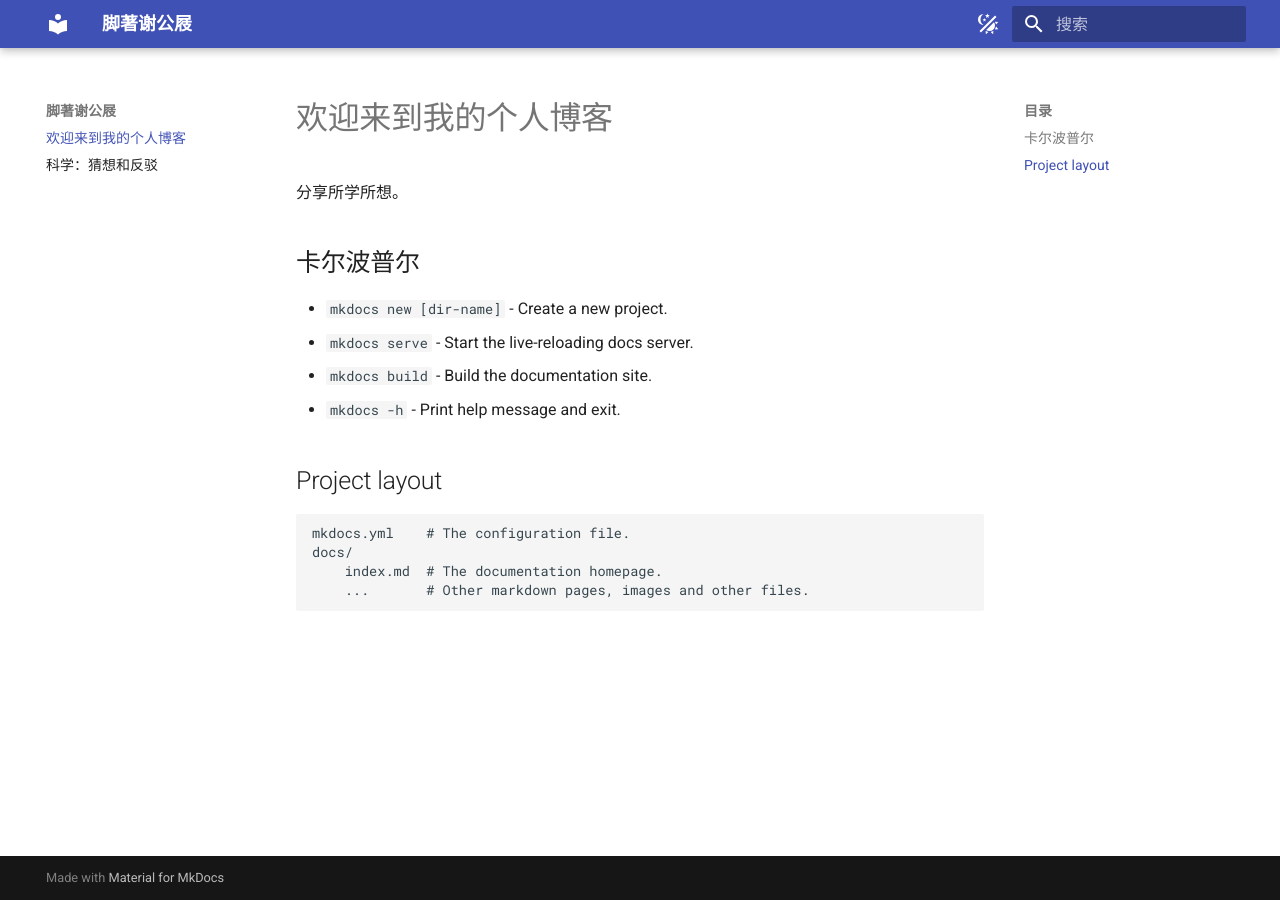
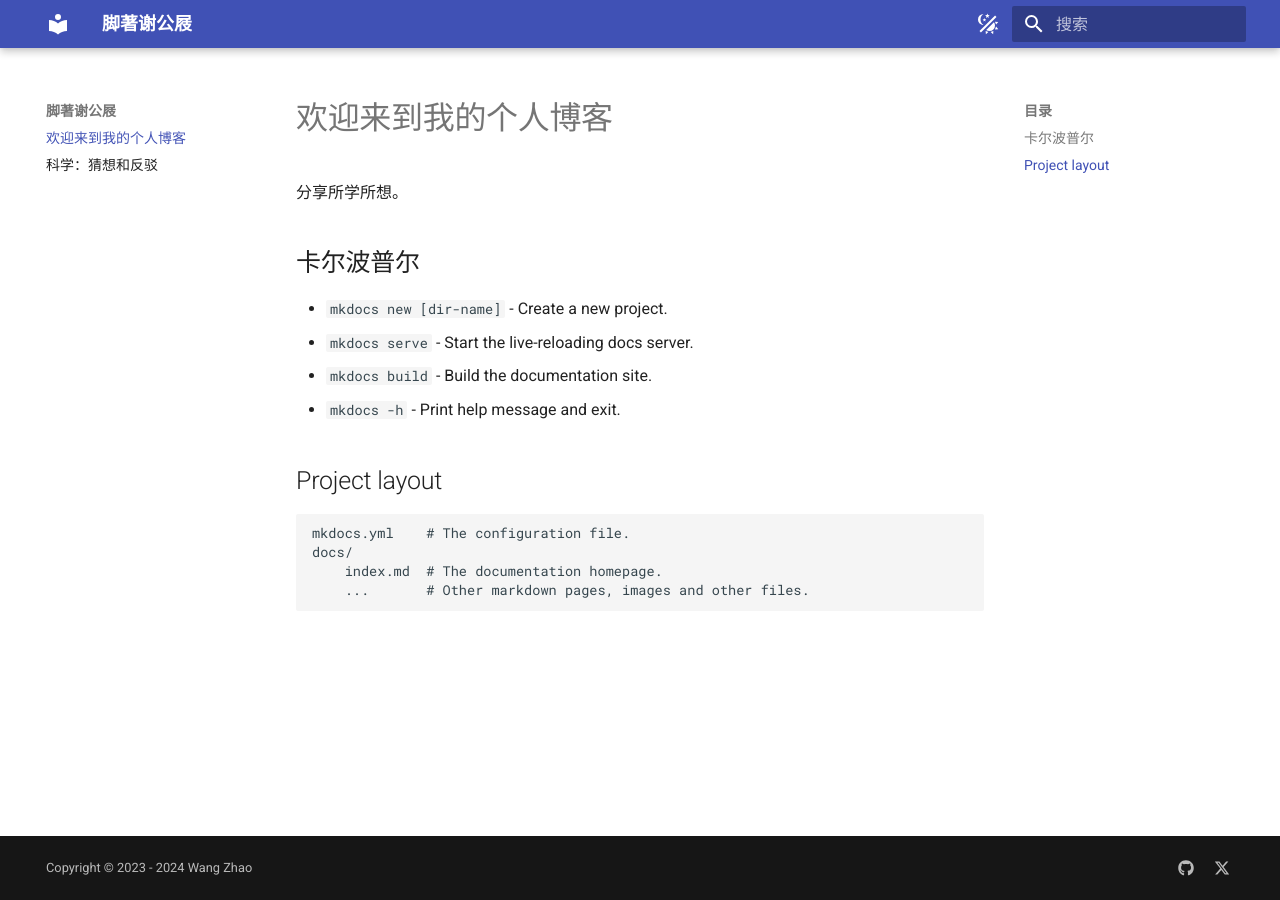
Before and after one commit to JZXGJ/pages, an MkDocs documentation site: the page built from docs/index.md, in a window 1280 px wide. Built offline with MkDocs 1.6.1 and Material for MkDocs 9.7.7, drawn with Linux system fonts in a browser that asks for light colours.

Commit message:
Update mkdocs

```diff
--- a/mkdocs.yml
+++ b/mkdocs.yml
@@ -1,4 +1,6 @@
 site_name: 脚著谢公屐
+
+copyright: Copyright &copy; 2023 - 2024 Wang Zhao
 
 theme:
   name: material
@@ -18,3 +20,14 @@ theme:
       toggle:
         icon: material/theme-light-dark
         name: Switch to light mode
+
+
+extra:
+  social:
+    - icon: fontawesome/brands/github
+      link: https://github.com/JZXGJ
+
+    - icon: fontawesome/brands/x-twitter
+      link: https://twitter.com/jzxgj
+
+  generator: false
```
